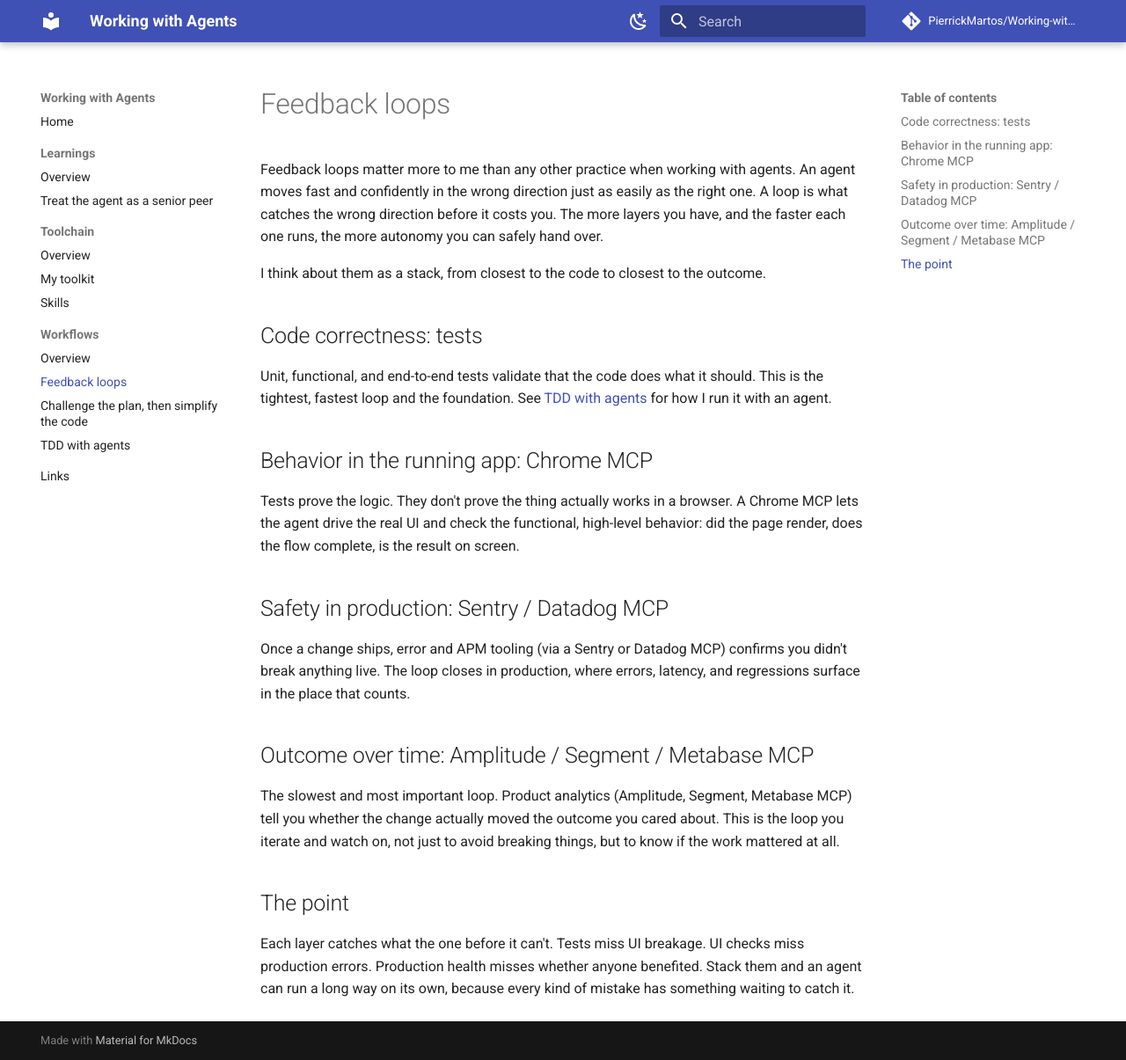
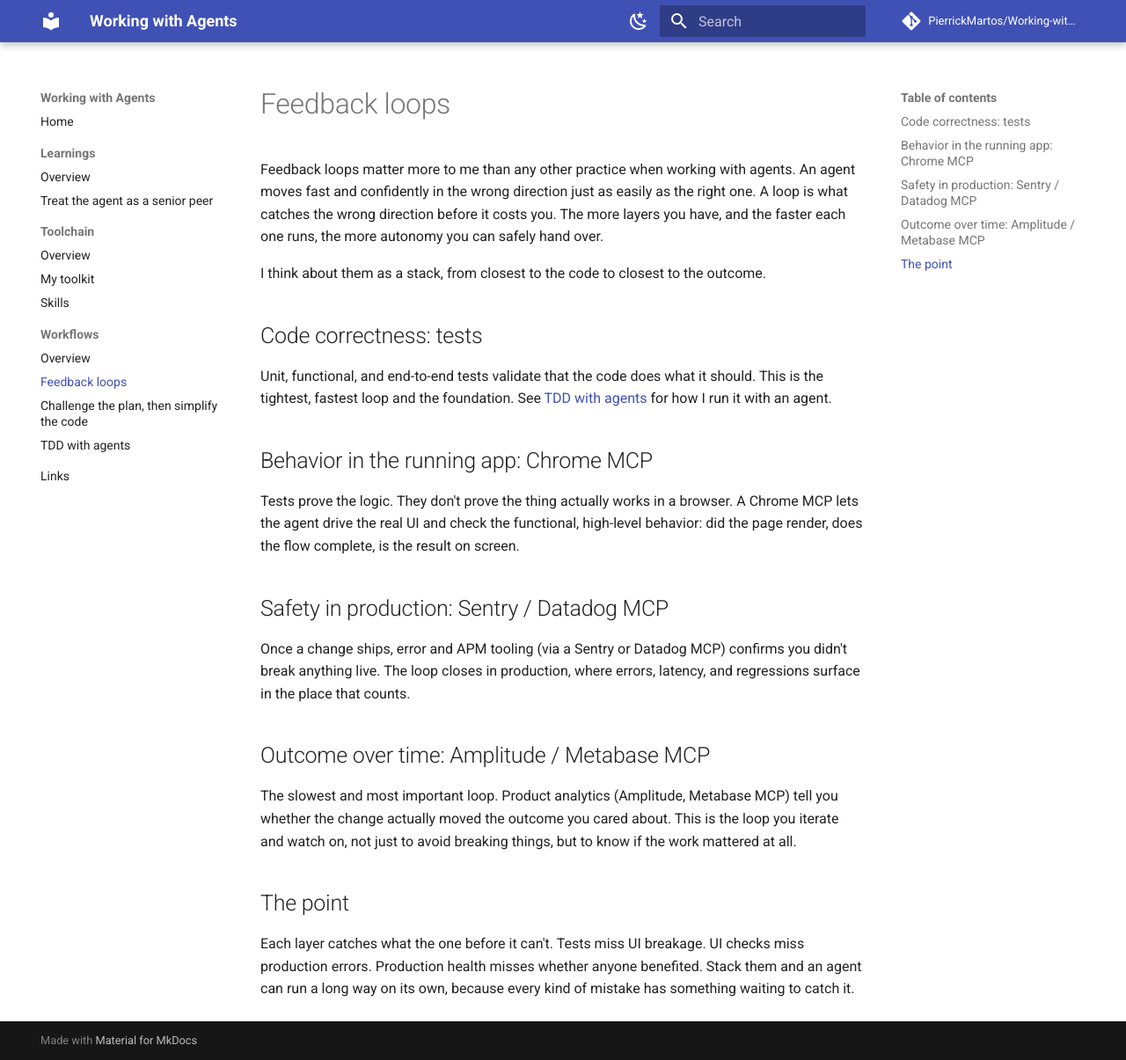
Before and after one commit to PierrickMartos/Working-with-agents, an MkDocs documentation site: the page built from docs/workflows/feedback-loops.md, in a window 1280 px wide and 1205 px high. Shown: the whole window at 88% size. Built offline with MkDocs 1.6.1 and Material for MkDocs 9.7.7, drawn with Linux system fonts in a browser that asks for light colours; comment, search, counter and statistics services are not loaded.

Commit message:
docs: drop Segment from analytics MCP list

```diff
--- a/docs/workflows/feedback-loops.md
+++ b/docs/workflows/feedback-loops.md
@@ -22,9 +22,9 @@ Tests prove the logic. They don't prove the thing actually works in a browser. A
 
 Once a change ships, error and APM tooling (via a Sentry or Datadog MCP) confirms you didn't break anything live. The loop closes in production, where errors, latency, and regressions surface in the place that counts.
 
-## Outcome over time: Amplitude / Segment / Metabase MCP
+## Outcome over time: Amplitude / Metabase MCP
 
-The slowest and most important loop. Product analytics (Amplitude, Segment, Metabase MCP) tell you whether the change actually moved the outcome you cared about. This is the loop you iterate and watch on, not just to avoid breaking things, but to know if the work mattered at all.
+The slowest and most important loop. Product analytics (Amplitude, Metabase MCP) tell you whether the change actually moved the outcome you cared about. This is the loop you iterate and watch on, not just to avoid breaking things, but to know if the work mattered at all.
 
 ## The point
 
```
